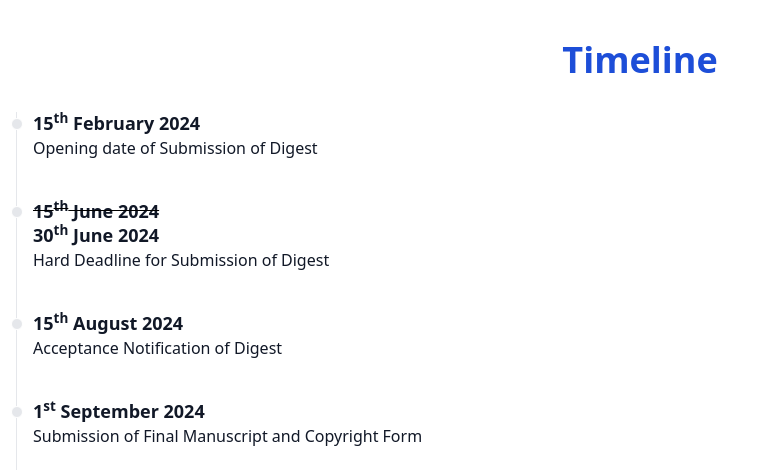
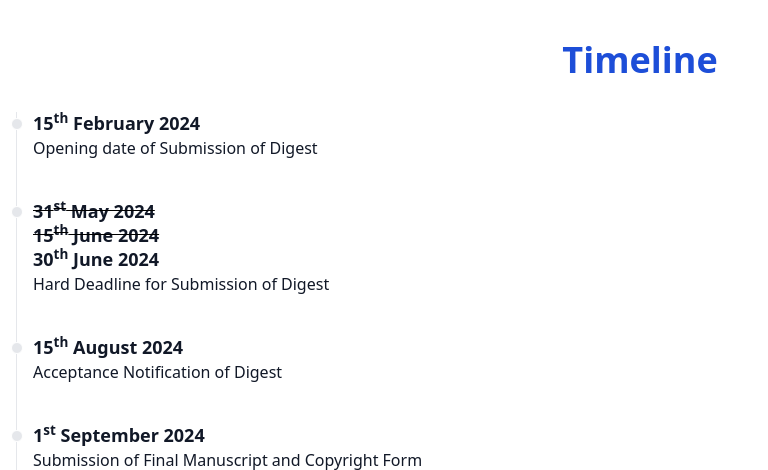
Before and after one commit to anirudhprabhakaran3/pedes-website, a Django app: template web/templates/pages/home.html in a window 1280 px wide. Shown: the part 3194-3664 px from the top of the page, without its empty margins (0-768 px from the left). Run offline with Django 4.2, Linux system fonts and the light colour scheme; the template is opened without the code that fills it, so the values that code supplies are empty; some libraries are stand-ins or nearby versions.

Commit message:
2 strikes added

```diff
--- a/web/templates/pages/home.html
+++ b/web/templates/pages/home.html
@@ -522,6 +522,9 @@
                 </li>
                 <li class="mb-10 ml-4">
                     <div class="absolute w-3 h-3 bg-gray-200 rounded-full mt-1.5 -left-1.5 border border-white"></div>
+                    <s><time class="mb-1 text-lg font-bold leading-none text-gray-900 font-helvetica">31<sup>st</sup> May 2024
+                    </time></s>
+                    <br>
                     <s><time class="mb-1 text-lg font-bold leading-none text-gray-900 font-helvetica">15<sup>th</sup> June 2024
                     </time></s>
                     <br>
--- a/web/templates/pages/important_dates.html
+++ b/web/templates/pages/important_dates.html
@@ -24,6 +24,9 @@ Important Dates
                 <span class="absolute flex items-center justify-center w-8 h-8 bg-blue-100 rounded-full -left-4 ring-8 ring-white ">
                     <svg aria-hidden="true" class="e-font-icon-svg e-far-newspaper" viewBox="0 0 576 512" xmlns="http://www.w3.org/2000/svg"><path d="M552 64H112c-20.858 0-38.643 13.377-45.248 32H24c-13.255 0-24 10.745-24 24v272c0 30.928 25.072 56 56 56h496c13.255 0 24-10.745 24-24V88c0-13.255-10.745-24-24-24zM48 392V144h16v248c0 4.411-3.589 8-8 8s-8-3.589-8-8zm480 8H111.422c.374-2.614.578-5.283.578-8V112h416v288zM172 280h136c6.627 0 12-5.373 12-12v-96c0-6.627-5.373-12-12-12H172c-6.627 0-12 5.373-12 12v96c0 6.627 5.373 12 12 12zm28-80h80v40h-80v-40zm-40 140v-24c0-6.627 5.373-12 12-12h136c6.627 0 12 5.373 12 12v24c0 6.627-5.373 12-12 12H172c-6.627 0-12-5.373-12-12zm192 0v-24c0-6.627 5.373-12 12-12h104c6.627 0 12 5.373 12 12v24c0 6.627-5.373 12-12 12H364c-6.627 0-12-5.373-12-12zm0-144v-24c0-6.627 5.373-12 12-12h104c6.627 0 12 5.373 12 12v24c0 6.627-5.373 12-12 12H364c-6.627 0-12-5.373-12-12zm0 72v-24c0-6.627 5.373-12 12-12h104c6.627 0 12 5.373 12 12v24c0 6.627-5.373 12-12 12H364c-6.627 0-12-5.373-12-12z"></path></svg>
                 </span>
+                <s><time class="mb-1 text-lg font-bold leading-none text-gray-900 font-helvetica">31<sup>st</sup> May 2024
+                </time></s>
+                <br>
                 <s><time class="mb-1 text-lg font-bold leading-none text-gray-900 font-helvetica">15<sup>th</sup> June 2024
                 </time></s>
                 <br>
```
